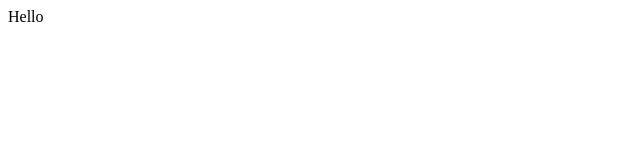
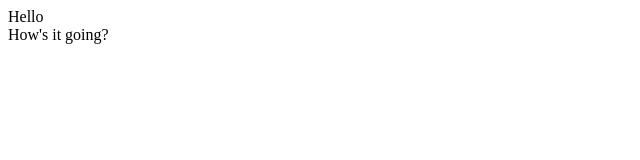
Before and after one commit to WardahTanveer/demo-repo, a plain HTML site: page index.html in a window 1280 px wide. Shown: the full height of the page, 0-640 px from the left. Drawn offline with Linux system fonts and the light colour scheme.

Commit message:
updated index.html

```diff
--- a/index.html
+++ b/index.html
@@ -7,5 +7,6 @@
 </head>
 <body>
     <div>Hello</div>
+    <div>How's it going?</div>
 </body>
 </html>
```
